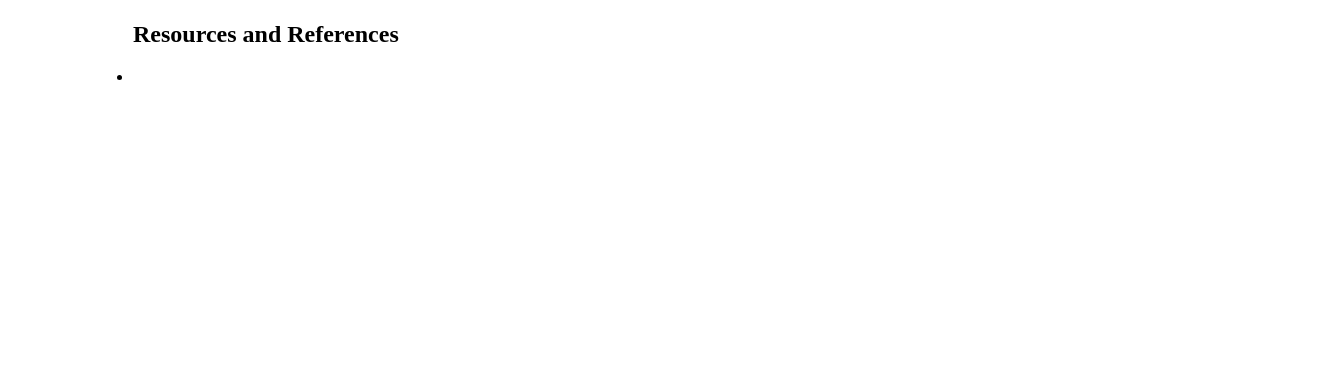
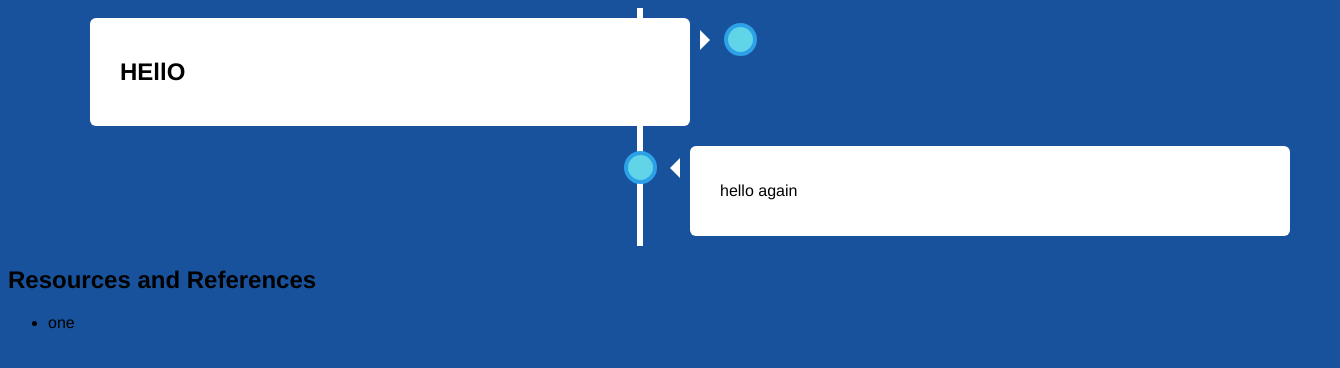
Before and after one commit to portalmaster12/IRP_2, a plain HTML site: page index.html in a window 1280 px wide. Shown: the whole page, 1340 px wide, since content can reach past the window. Drawn offline with Linux system fonts and the light colour scheme.

Commit message:
timeline
Timeline

```diff
--- a/ethanstyle.css
+++ b/ethanstyle.css
@@ -1,61 +1,131 @@
+
+/* Set a background color */
 body {
-  background-image: url("images/Parchment.jpg");
-      background-repeat:no-repeat;
-     background-size:cover;
+  background-color: #19529C;
+  font-family: Helvetica, sans-serif;
 }
 
-p {
-  color:black;
-  mix-blend-mode: difference;
+/* The actual timeline (the vertical ruler) */
+.timeline {
+  position: relative;
+  max-width: 1200px;
+  margin: 0 auto;
 }
 
-h1 {
-   text-align: center;
-    color: black;
-    mix-blend-mode: difference;
+/* The actual timeline (the vertical ruler) */
+.timeline::after {
+  content: '';
+  position: absolute;
+  width: 6px;
+  background-color: white;
+  top: 0;
+  bottom: 0;
+  left: 50%;
+  margin-left: -3px;
 }
 
-h2 {
-   padding-left: 125px;
-   text-align: left;
-    color: black;
-    mix-blend-mode: difference;
+/* Container around content */
+.container {
+  padding: 10px 50px;
+  position: relative;
+  background-color: inherit;
+  width: 50%;
 }
 
-.inline {
-   padding-left: 125px;
-   padding-right: 125px;
-    color: black;
-    mix-blend-mode: difference;
+/* The circles on the timeline */
+.container::after {
+  content: '';
+  position: absolute;
+  width: 25px;
+  height: 25px;
+  right: -17px;
+  background-color: #61D4E8;
+  border: 4px solid #2DA1E7;
+  top: 15px;
+  border-radius: 50%;
+  z-index: 1;
 }
 
-table {
-  table-layout: fixed;
-  border-spacing: 0;
-  border-collapse: collapse;
-  width:70%;
-  margin-left:15%;
-   margin-right:15%;
+/* Place the container to the left */
+.left {
+  left: 0;
 }
 
-td {
-  width: auto;
-  height: 300px;
-  text-align: center;
-  vertical-align: top;
-  overflow: hidden;
+/* Place the container to the right */
+.right {
+  left: 50%;
 }
 
-.crop {
-  object-fit: cover;
+/* Add arrows to the left container (pointing right) */
+.left::before {
+  content: " ";
+  height: 0;
+  position: absolute;
+  top: 22px;
+  width: 0;
+  z-index: 1;
+  right: 30px;
+  border: medium solid white;
+  border-width: 10px 0 10px 10px;
+  border-color: transparent transparent transparent white;
 }
 
-iframe{
-  width: 300px;
+/* Add arrows to the right container (pointing left) */
+.right::before {
+  content: " ";
+  height: 0;
+  position: absolute;
+  top: 22px;
+  width: 0;
+  z-index: 1;
+  left: 30px;
+  border: medium solid white;
+  border-width: 10px 10px 10px 0;
+  border-color: transparent white transparent transparent;
 }
 
-img {
-  width: auto;
-  height: 100%;
-  overflow: hidden;
+/* Fix the circle for containers on the right side */
+.right::after {
+  left: -16px;
 }
+
+/* The actual content */
+.content {
+  padding: 20px 30px;
+  background-color: white;
+  position: relative;
+  border-radius: 6px;
+}
+
+/* Media queries - Responsive timeline on screens less than 600px wide */
+@media screen and (max-width: 600px) {
+/* Place the timelime to the left */
+  .timeline::after {
+    left: 31px;
+  }
+
+/* Full-width containers */
+  .container {
+    width: 100%;
+    padding-left: 70px;
+    padding-right: 25px;
+  }
+
+/* Make sure that all arrows are pointing leftwards */
+  .container::before {
+    left: 60px;
+    border: medium solid white;
+    border-width: 10px 10px 10px 0;
+    border-color: transparent white transparent transparent;
+  }
+
+/* Make sure all circles are at the same spot */
+  .left::after, .right::after {
+    left: 15px;
+  }
+
+/* Make all right containers behave like the left ones */
+  .right {
+    left: 0%;
+  }
+}
--- a/index.html
+++ b/index.html
@@ -1,16 +1,31 @@
 <!DOCTYPE HTML PUBLIC "-//W3C//DTD HTML 4.01//EN"
    "http://www.w3.org/TR/html4/strict.dtd">
 <HTML>
+
    <HEAD>
       <TITLE>Ethan Bartlett -- *INPUT LATER*</TITLE>
       <link rel="stylesheet" type="text/css" href="ethanstyle.css">
    </HEAD>
    <BODY>
 
-<h1> </h1>
+<div class="timeline">
+  <div class="container left">
+    <div class="content">
+      <h2> HEllO <h2>
+    </div>
+  </div>
+
+
+ <div class = "container right">
+   <div class="content">
+   <p>hello again</p>
+</div>
+</div>
+
+</div>
 
 <h2> Resources and References </h2>
 <ul class='inline'>
-<li> </li>
+<li> one</li>
+</HTML>
 </BODY>
-</HTML>
```
